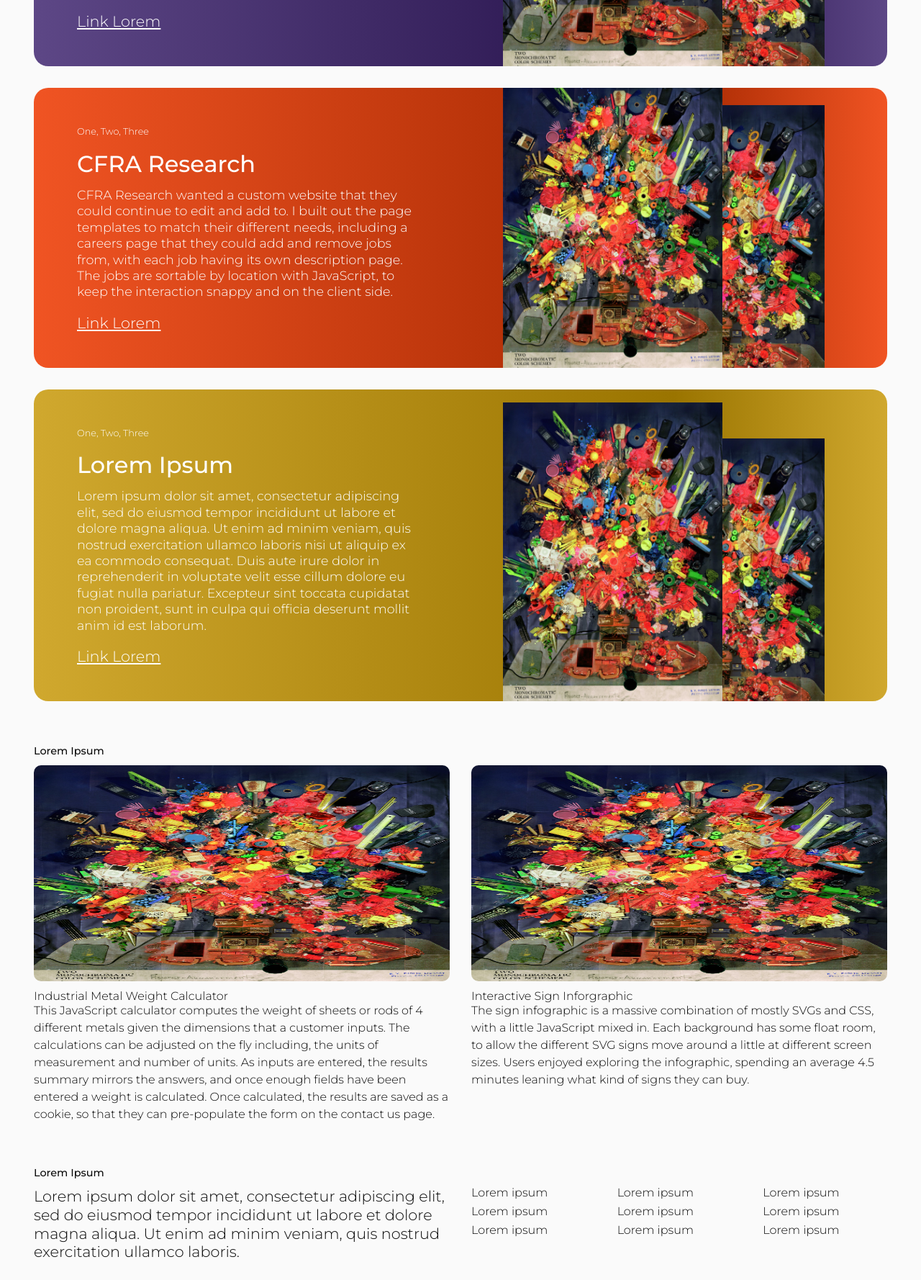
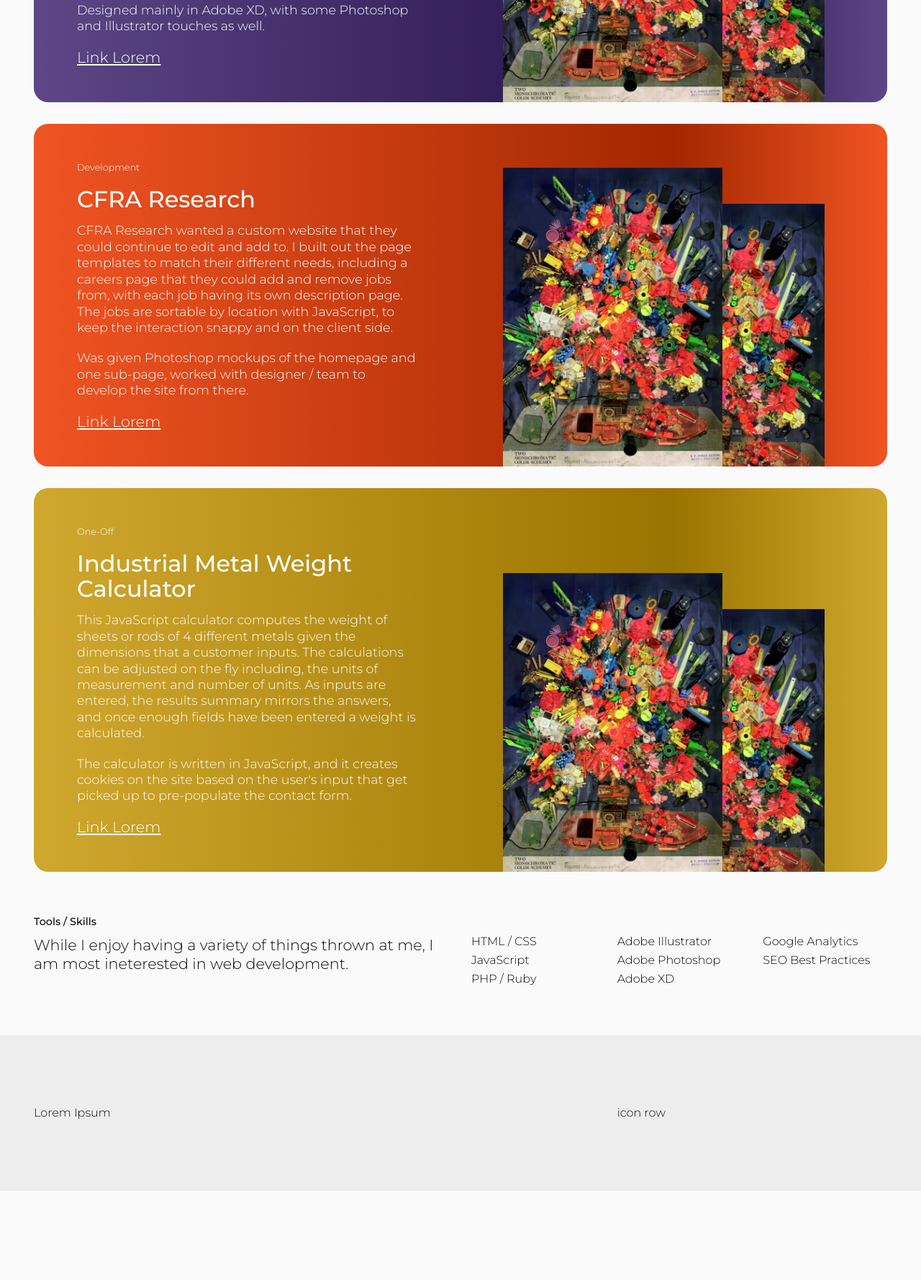
Before and after one commit to Smergel/ppt, a plain HTML site: page index.html in a window 1280 px wide. Shown: the part 1019-2797 px from the top of the page at 72% size. After the commit the page ends 2673 px from the top, so only its background shows below. Drawn offline with Linux system fonts and the light colour scheme.

Commit message:
text updates

```diff
--- a/css/styles.scss
+++ b/css/styles.scss
@@ -42,9 +42,12 @@
 	padding: 160px 0;
 	max-width: 70%;
 }
-.intro__wrap p {
-	font-size: 2.5rem;
-	line-height: 2.8rem;
+h1 {
+	margin-bottom: 20px;
+}
+.intro__text {
+	font-size: 1.5rem;
+	line-height: 1.8rem;
 }
 @media (max-width: 1200px) {
 	.intro__wrap {
--- a/index.html
+++ b/index.html
@@ -23,7 +23,7 @@
 				<div class="nav__img"></div>
 			</div>
 			<div class="large-6 columns text-right middle-align">
-				<a href="#">Lorem</a>
+				<a href="#">Contact Me</a>
 			</div>
 		</div>
 	</nav>
@@ -31,15 +31,15 @@
 		<div class="row">
 			<div class="large-12 columns">
 				<div class="intro__wrap">
-					<h1>Lorem Ipsum</h1>
-					<p>Lorem ipsum dolor sit amet, consectetur adipiscing elit, sed do eiusmod tempor incididunt ut labore et dolore magna aliqua ut enim ad minim veniam.</p>
+					<h1>Web Developer</h1>
+					<p class="intro__text">Genearlly, for projects, I work as part of a 3 - 4 person scrum team. Most of the time I am responsible for the develpemnt of the site, but occasionally I get to lead the design also. I also handle lots of smaller, one-off projects in which I jump into live sites to add functionality or make changes.</p>
 				</div>
 			</div>
 		</div>
 	</section>
 	<div class="row">
 		<div class="large-12 columns">
-			<h2>Lorem Ipsum</h2>
+			<h2>Work Examples</h2>
 		</div>
 	</div>
 	<section class="site">
@@ -48,9 +48,10 @@
 				<div class="row site--purple collapse">
 					<div class="large-6 small-12 medium-6 columns">
 						<div class="site__info-wrap">
-							<div class="site__info">One, Two, Three</div>
+							<div class="site__info">Design</div>
 							<h3 class="site__title">Westchester Family Care</h3>
-							<p class="site__text">WFC needed to update the content and strategy of their site, so they decided to update the design as well. They wanted to have a very modern looking site, following the latest design trends, but I felt it was also important that they also try and capture a ‘grandmother’s house’ feel, so I included watercolor illustrations to bring to mind the art in grandmother’s house (maybe done by a grandchild), and put the images askew to make the site seem less straight-lines-and-boxes corporate.</p>
+							<p class="site__text">WFC needed to update the content and strategy of their site, so they decided to update the design as well. They wanted to have a very modern looking site, following the latest design trends, but I felt it was also important that they also try and capture a ‘grandmother’s house’ feel, so I included watercolor illustrations to bring to mind the art in grandmother’s house (maybe done by a grandchild), and put the images askew to make the site seem more personable.</p>
+							<p class="site__text">Designed mainly in Adobe XD, with some Photoshop and Illustrator touches as well.</p>
 							<a href="#" class="site__link">Link Lorem</a>
 						</div>
 					</div>
@@ -70,9 +71,10 @@
 				<div class="row site--orange collapse">
 					<div class="large-6 small-12 medium-6 columns">
 						<div class="site__info-wrap">
-							<div class="site__info">One, Two, Three</div>
+							<div class="site__info">Development</div>
 							<h3 class="site__title">CFRA Research</h3>
 							<p class="site__text">CFRA Research wanted a custom website that they could continue to edit and add to. I built out the page templates to match their different needs, including a careers page that they could add and remove jobs from, with each job having its own description page. The jobs are sortable by location with JavaScript, to keep the interaction snappy and on the client side.</p>
+							<p class="site__text">Was given Photoshop mockups of the homepage and one sub-page, worked with designer / team to develop the site from there.</p>
 							<a href="#" class="site__link">Link Lorem</a>
 						</div>
 					</div>
@@ -92,9 +94,10 @@
 				<div class="row site--yellow collapse">
 					<div class="large-6 small-12 medium-6 columns">
 						<div class="site__info-wrap">
-							<div class="site__info">One, Two, Three</div>
-							<h3 class="site__title">Lorem Ipsum</h3>
-							<p class="site__text">Lorem ipsum dolor sit amet, consectetur adipiscing elit, sed do eiusmod tempor incididunt ut labore et dolore magna aliqua. Ut enim ad minim veniam, quis nostrud exercitation ullamco laboris nisi ut aliquip ex ea commodo consequat. Duis aute irure dolor in reprehenderit in voluptate velit esse cillum dolore eu fugiat nulla pariatur. Excepteur sint toccata cupidatat non proident, sunt in culpa qui officia deserunt mollit anim id est laborum.</p>
+							<div class="site__info">One-Off</div>
+							<h3 class="site__title">Industrial Metal Weight Calculator</h3>
+							<p class="site__text">This JavaScript calculator computes the weight of sheets or rods of 4 different metals given the dimensions that a customer inputs. The calculations can be adjusted on the fly including, the units of measurement and number of units. As inputs are entered, the results summary mirrors the answers, and once enough fields have been entered a weight is calculated.</p>
+							<p class="site__text">The calculator is written in JavaScript, and it creates cookies on the site based on the user's input that get picked up to pre-populate the contact form.</p>
 							<a href="#" class="site__link">Link Lorem</a>
 						</div>
 					</div>
@@ -110,7 +113,7 @@
 			</div>
 		</div>
 	</section>
-	<section class="other-examples">
+	<!-- <section class="other-examples">
 		<div class="row">
 			<div class="large-12 columns">
 				<h2>Lorem Ipsum</h2>
@@ -132,36 +135,35 @@
 				</div>
 			</div>
 		</div>
-	</section>
+	</section> -->
 	<section class="personal">
 		<div class="row">
 			<div class="large-12 columns">
-				<h2>Lorem Ipsum</h2>
+				<h2>Tools / Skills</h2>
 			</div>
 		</div>
 		<div class="row">
 			<div class="large-6 medium-12 columns">
-				<p class="personal__info">Lorem ipsum dolor sit amet, consectetur adipiscing elit, sed do eiusmod tempor incididunt ut labore et dolore magna aliqua. Ut enim ad minim veniam, quis nostrud exercitation ullamco laboris.</p>
+				<p class="personal__info">While I enjoy having a variety of things thrown at me, I am most ineterested in web development.</p>
 			</div>
 			<div class="large-2 medium-4 small-12 columns medium-pad-15 small-pad-15">
 				<ul class="personal__list">
-					<li>Lorem ipsum</li>
-					<li>Lorem ipsum</li>
-					<li>Lorem ipsum</li>
+					<li>HTML / CSS</li>
+					<li>JavaScript</li>
+					<li>PHP / Ruby</li>
 				</ul>
 			</div>
 			<div class="large-2 medium-4 small-12 columns medium-pad-15">
 				<ul class="personal__list">
-					<li>Lorem ipsum</li>
-					<li>Lorem ipsum</li>
-					<li>Lorem ipsum</li>
+					<li>Adobe Illustrator</li>
+					<li>Adobe Photoshop</li>
+					<li>Adobe XD</li>
 				</ul>
 			</div>
 			<div class="large-2 medium-4 small-12 columns medium-pad-15">
 				<ul class="personal__list">
-					<li>Lorem ipsum</li>
-					<li>Lorem ipsum</li>
-					<li>Lorem ipsum</li>
+					<li>Google Analytics</li>
+					<li>SEO Best Practices</li>
 				</ul>
 			</div>
 		</div>
```
Also changed, not shown: css/styles.css, 1 other file.
